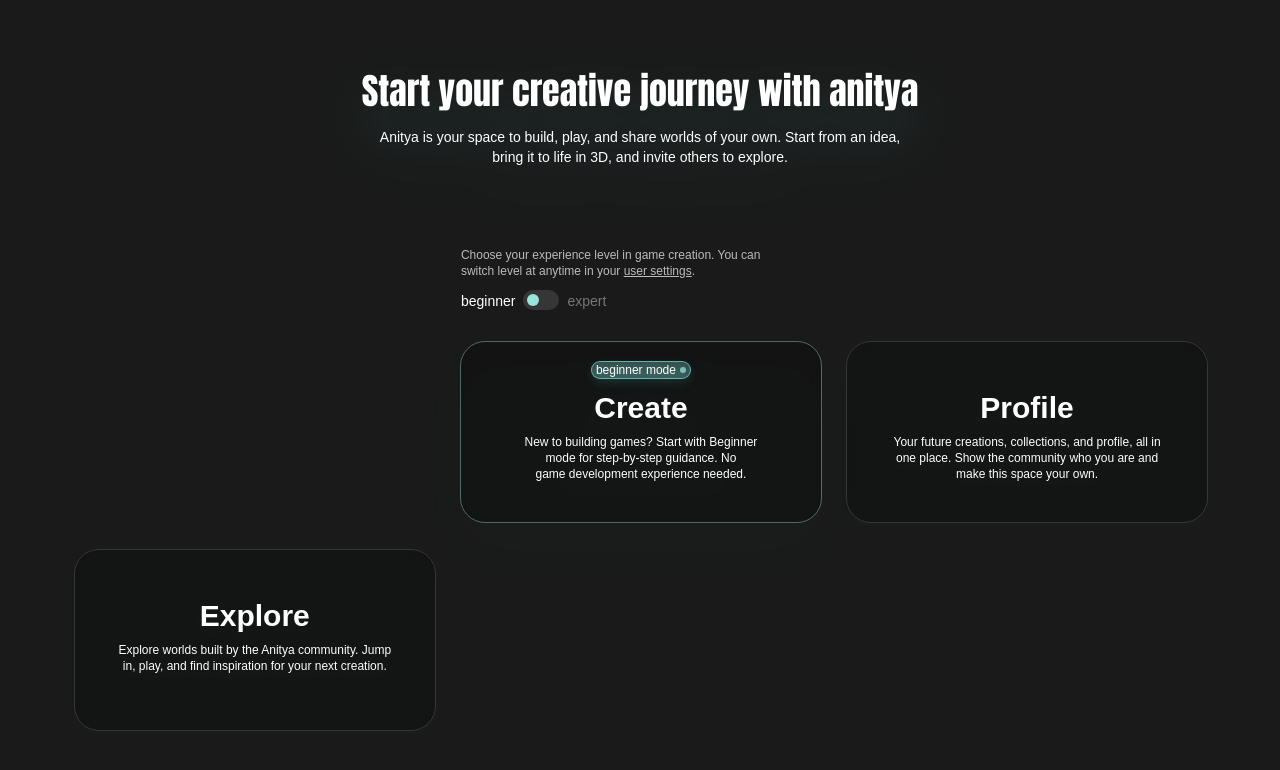
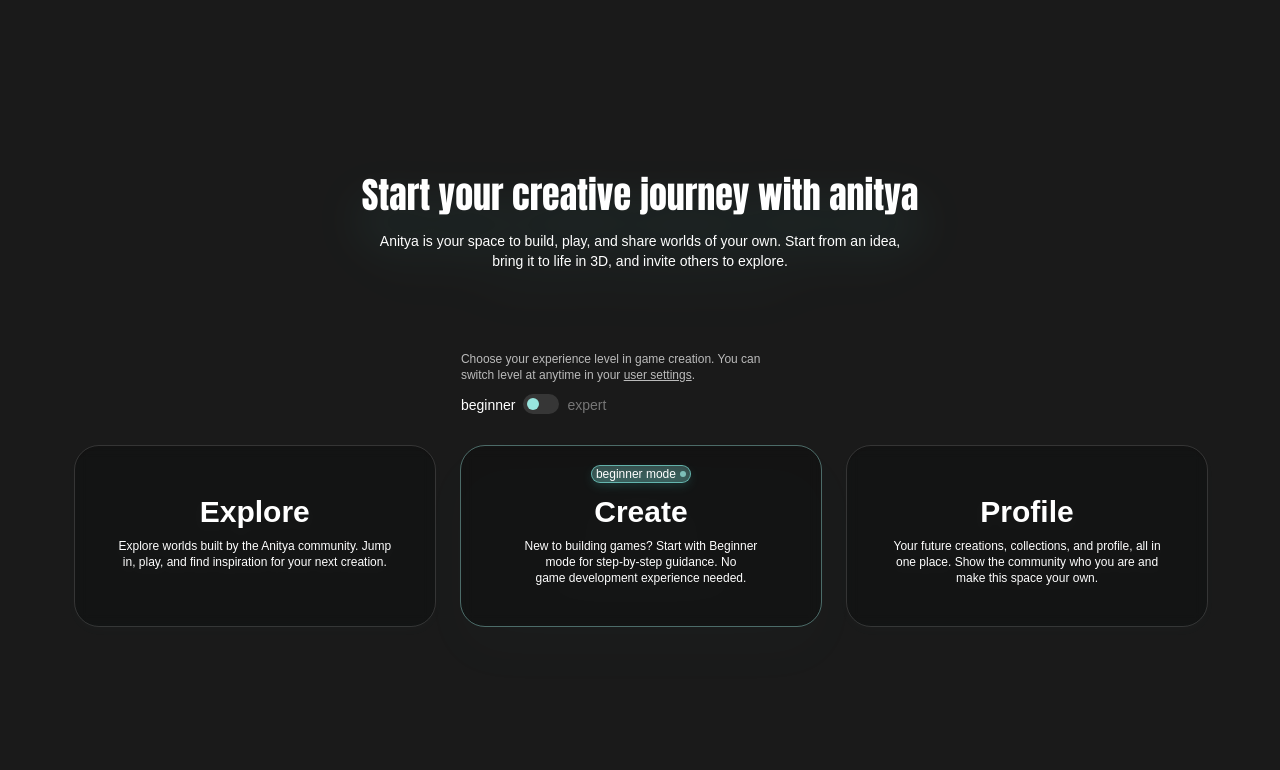
Before and after one commit to bosilf/anitya, a Next.js app: page /intro in a window 1280 px wide. Shown: the top 770 px of the page. Built offline with nearby package versions, Linux system fonts and the light colour scheme.

Commit message:
fix explore button

```diff
--- a/app/intro/page.tsx
+++ b/app/intro/page.tsx
@@ -97,7 +97,7 @@
             {currentLevel.content}
           </p>
         </Link>
-        <Link href="/explore" className="col-start-1 row-start-3 glass items-center hover:outline-app-color-white-46-percent  lg:w-90 h-45 justify-center grid grid-rows-[1fr_1fr_3fr] gap-2 p-4 px-10 text-3xl font-bold aspect-4/3">
+        <Link href="/explore" className="col-start-1 row-start-3 lg:row-start-2 glass items-center hover:outline-app-color-white-46-percent  lg:w-90 h-45 justify-center grid grid-rows-[1fr_1fr_3fr] gap-2 p-4 px-10 text-3xl font-bold aspect-4/3">
           <h2 className="row-start-2 m-auto">Explore</h2>
           <p className="mb-auto row-start-3 text-xs text-center font-normal">
             Explore worlds built by the Anitya community. Jump in, play, and
```
